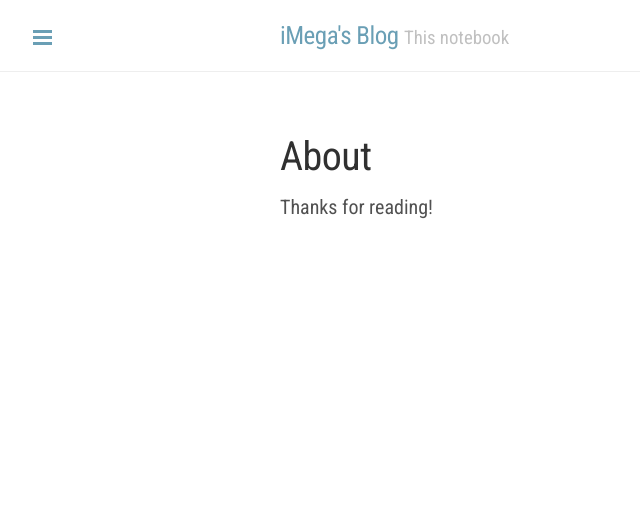
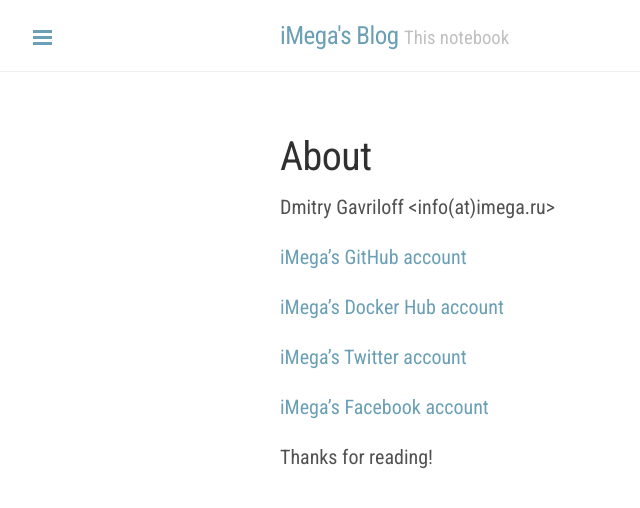
Before and after one commit to iMega/imega.github.io, a Jekyll site: the page built from about.md, in a window 1280 px wide. Shown: the top 508 px of the page, without its empty margins (0-640 px from the left). Built offline with Jekyll 4.4.1, drawn with Linux system fonts in a browser that asks for light colours; Markdown is read by kramdown in place of the engine named in the settings.

```diff
--- a/_includes/sidebar.html
+++ b/_includes/sidebar.html
@@ -25,7 +25,10 @@
       {% endif %}
     {% endfor %}
 
-    <a class="sidebar-nav-item" href="{{ site.github.repo }}">GitHub project</a>
+        <a class="sidebar-nav-item" href="{{ site.github.repo }}">GitHub project</a>
+        <a class="sidebar-nav-item" href="https://hub.docker.com/u/imega/">iMega’s Docker Hub</a>
+        <a class="sidebar-nav-item" href="https://twitter.com/iMegaCompany">Twitter</a>
+        <a class="sidebar-nav-item" href="https://www.facebook.com/iMegaCompany">Facebook</a>
   </nav>
 
   <div class="sidebar-item">
--- a/about.md
+++ b/about.md
@@ -3,4 +3,14 @@ layout: page
 title: About
 ---
 
+Dmitry Gavriloff <info(at)imega.ru>
+
+[iMega’s GitHub account](https://github.com/iMega)
+
+[iMega’s Docker Hub account](https://hub.docker.com/u/imega/)
+
+[iMega’s Twitter account](https://twitter.com/iMegaCompany)
+
+[iMega’s Facebook account](https://www.facebook.com/iMegaCompany)
+
 Thanks for reading!
```
